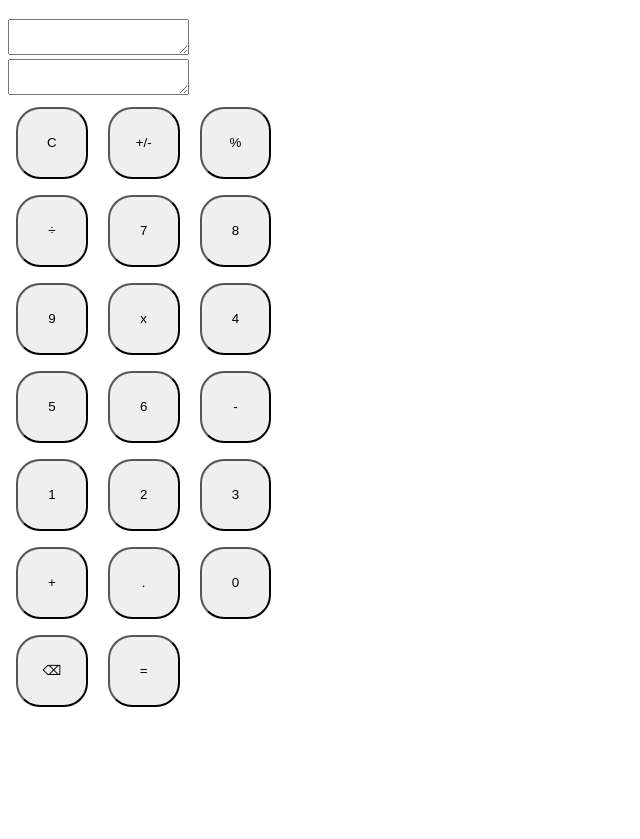
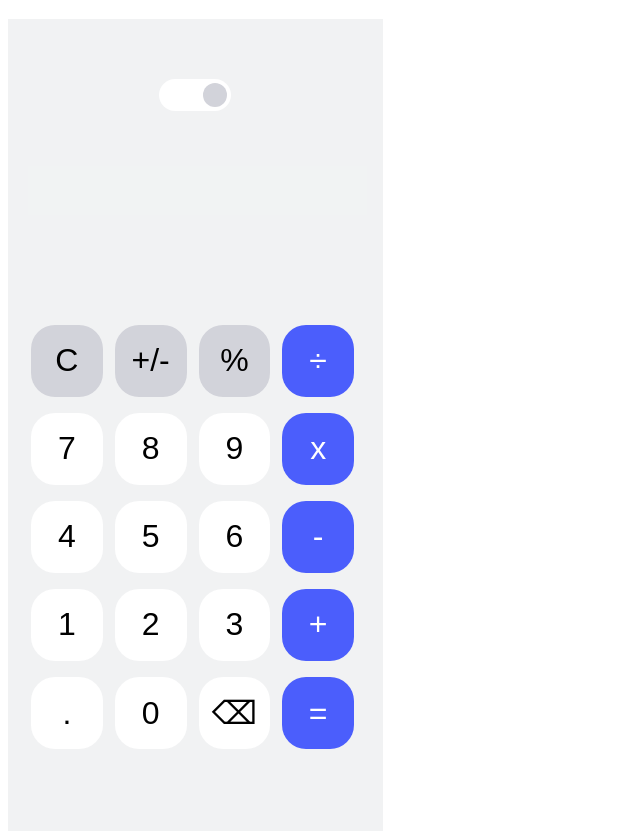
Before and after one commit to Leosehn/calculator-ages-project, a plain HTML site: page index.html in a window 1280 px wide. Shown: the part 61-900 px from the top of the page, without its empty margins (0-640 px from the left). Drawn offline with nearby package versions, Linux system fonts and the light colour scheme.

Commit message:
stilo base completo css, falta animação back e troca de temas.

```diff
--- a/Style/style.css
+++ b/Style/style.css
@@ -1,19 +1,151 @@
+:root {
+    --background: #F1F2F3;
+    --grey-button: #D2D3DA;
+    --blue-butto: #4B5EFC;
+    --theme-button: #FFFFFF;
+    --text-color: #000000;
+    --blue-button-color: #fff;
+    --button-slider: #D2D3DA;
+    --background-slider: #D2D3DA;
+}
+
 .container {
-    position:relative;
+    position: relative;
     width: 375px;
     height: 812px;
+    background-color: #F1F2F3;
+    /*border:solid 2px #000;*/
 }
 
 .container_1 {
+    position: absolute;
     width: 335px;
     height: 599px;
     padding: 0;
+    background-color: none;
+    margin-left: 20px;
+    margin-right: 20px;    /*margin*/
+    top: 147px;
 }
+
+.theme_switch {
+    position: relative;
+    display: flex;
+    width: 72px;
+    height: 32px;
+    top: 60px;
+    left: 151px;
+    background-color: #fff;
+    border-radius: 16px;
+}
+
+#test {
+    display: none;
+}
+
+#slider {
+    position: relative;
+    cursor: pointer;
+    top: 0;
+    left: 0;
+    right: 0;
+    bottom: 0;
+    background-color: #D2D3DA;
+    border-radius: 16px;
+}
+
+#slider::before {
+    content: '';
+    position: absolute;
+    top: 4px;
+    left: 44px;
+    width: 24px;
+    height: 24px;
+    background-color: #D2D3DA;
+    border-radius: 100%;
+}
+
+
 
 button {
     width: 71.75px;
     height: 72px;
     border-radius: 24px;
-    margin: 8px;
+    margin-right: 8px;
+    margin-top: 16px;
+    border: none;
+    font-family: 'Work Serif', sans-serif;
+    font-size: 32px;
+    font-weight: 400;
+    text-align: center;
+}
+
+.buttons {
+    background-color: none;
+    margin: 0;
+}
+
+
+#grey_button {
+    background-color: #D2D3DA;
+    margin-top: 0;
+    color: #000000;
+}
+
+#blue_button {
+    background-color: #4B5EFC;
+    color: #FFF;
+}
+
+
+
+#black_button {
+    background-color: #FFFFFF;
+    color: #000;
+}
+
+.left {
+    margin-left: 3px;
+}
+
+.right {
+    margin-right: 0; left: 0;
+    right: 0;
+}
+
+.text {
+    right: 0;
+    height: 143px;
+    width: 335px;
+}
+
+#text_1 {
+    height: 47px;
+    width: 335px;
+    border: none;
+    background-color: #F1F2F3;
     position: relative;
+    color: #000;
+    font-family: "Work Sans", sans-serif;
+    font-weight: 300;
+    font-style: normal;
+    font-size: 40px;
+    text-align: end;
+    vertical-align: middle;
+    opacity: 40%;
 }
+
+#text_0 {
+    height: 96px;
+    border: none;
+    width: 335px;
+    position: relative;
+    color: #000;
+    background-color: #F1F2F3;
+    text-align: end;
+    vertical-align: middle;
+    font-size: 96px;
+    font-family: "Work Sans", sans-serif;
+    font-weight: 300;
+    font-style: normal;
+}
--- a/index.html
+++ b/index.html
@@ -5,41 +5,87 @@
     <meta name="viewport" content="width=device-width, initial-scale=1.0">
     <link rel="stylesheet" href="Style/style.css">
     <script src="Scripts/index.js"></script>
+    <link rel="preconnect" href="https://fonts.googleapis.com">
+    <link rel="preconnect" href="https://fonts.gstatic.com" crossorigin>
+    <link href="https://fonts.googleapis.com/css2?family=Work+Sans:ital,wght@0,100..900;1,100..900&display=swap" rel="stylesheet">
 </head>
 <body>
     <h1 id="title">CALCULADORA</h1>
     <div class="container">
-        <div class="theme_switch"></div>
+        <div class="theme_switch">
+            <input type="checkbox" id="test">
+            <label for="toggle" id="slider"></label>
+        </div>
         <div class="container_1">
             <div class="text">
                 <div class="prev_text">
-                    <textarea name="prev_text_area" id="text_1" readonly></textarea>
+                    <input type="text" id="text_1" ></input type="text">
                 </div>
                 <div class="current_text">
-                    <textarea name="current_text_area" id="text_0" readonly></textarea>
+                    <input type="text" id="text_0" ></input type="text">
                 </div>
             </div>
             <div class="buttons">
-                <button value="clear" id="grey_button" onclick="execButton(this)">C</button>
-                <button value="invert" id="grey_button" onclick="execButton(this)">+/-</button>
-                <button value="percent" id="grey_button" onclick="execButton(this)">%</button>
-                <button value="/" id="blue_button" onclick="execButton(this)">÷</button>
-                <button value="7" id="black_button" onclick="execButton(this)">7</button>
-                <button value="8" id="black_button" onclick="execButton(this)">8</button>
-                <button value="9" id="black_button" onclick="execButton(this)">9</button>
-                <button value="*" id="blue_button" onclick="execButton(this)">x</button>
-                <button value]="4" id="black_button" onclick="execButton(this)">4</button>
-                <button value="5" id="black_button" onclick="execButton(this)">5</button>
-                <button value="6" id="black_button" onclick="execButton(this)">6</button>
-                <button value="-" id="blue_button" onclick="execButton(this)">-</button>
-                <button value="1" id="black_button" onclick="execButton(this)">1</button>
-                <button value="2" id="black_button" onclick="execButton(this)">2</button>
-                <button value="3" id="black_button" onclick="execButton(this)">3</button>
-                <button value="+" id="blue_button" onclick="execButton(this)">+</button>
-                <button value="." id="black_button" onclick="execButton(this)">.</button>
-                <button value="0" id="black_button" onclick="execButton(this)">0</button>
-                <button value="remove_character" id="black_button" onclick="execButton(this)">⌫</button>
-                <button value="equals" id="blue_button" onclick="execButton(this)">=</button>
+                <button value="clear" class="left" id="grey_button" onclick="execButton(this)">
+                    C
+                </button>
+                <button value="invert" id="grey_button" onclick="execButton(this)">
+                    +/-
+                </button>
+                <button value="percent" id="grey_button" onclick="execButton(this)">
+                    %
+                </button>
+                <button value="/"  id="blue_button" onclick="execButton(this)">
+                    ÷
+                </button>
+                <button value="7" class="left" id="black_button" onclick="execButton(this)">
+                    7
+                </button>
+                <button value="8" id="black_button" onclick="execButton(this)">
+                    8
+                </button>
+                <button value="9" id="black_button" onclick="execButton(this)">
+                    9
+                </button>
+                <button value="*" id="blue_button" onclick="execButton(this)">
+                    x
+                </button>
+                <button value]="4" class="left" id="black_button" onclick="execButton(this)">
+                    4
+                </button>
+                <button value="5" id="black_button" onclick="execButton(this)">
+                    5
+                </button>
+                <button value="6" id="black_button" onclick="execButton(this)">
+                    6
+                </button>
+                <button value="-"  id="blue_button" onclick="execButton(this)">
+                    -
+                </button>
+                <button value="1" class="left" id="black_button" onclick="execButton(this)">
+                    1
+                </button>
+                <button value="2" id="black_button" onclick="execButton(this)">
+                    2
+                </button>
+                <button value="3" id="black_button" onclick="execButton(this)">
+                    3
+                </button>
+                <button value="+"  id="blue_button" onclick="execButton(this)">
+                    +
+                </button>
+                <button value="." class="left" id="black_button" onclick="execButton(this)">
+                    .
+                </button>
+                <button value="0" id="black_button" onclick="execButton(this)">
+                    0
+                </button>
+                <button value="remove_character" id="black_button" onclick="execButton(this)">
+                    ⌫
+                </button>
+                <button value="equals"  id="blue_button" onclick="execButton(this)">
+                    =
+                </button>
             </div>
         </div>
     </div>
```
